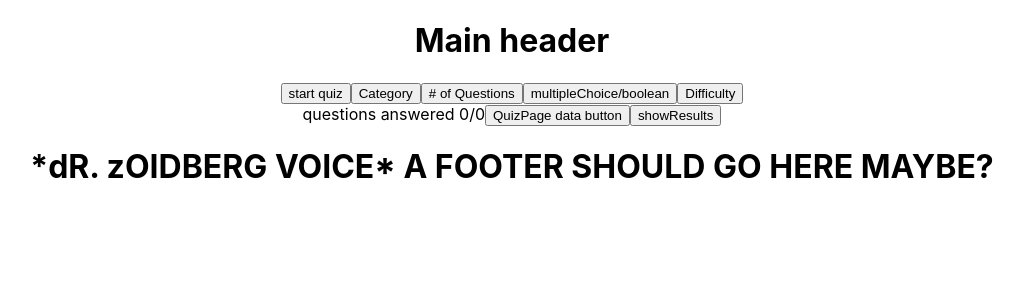
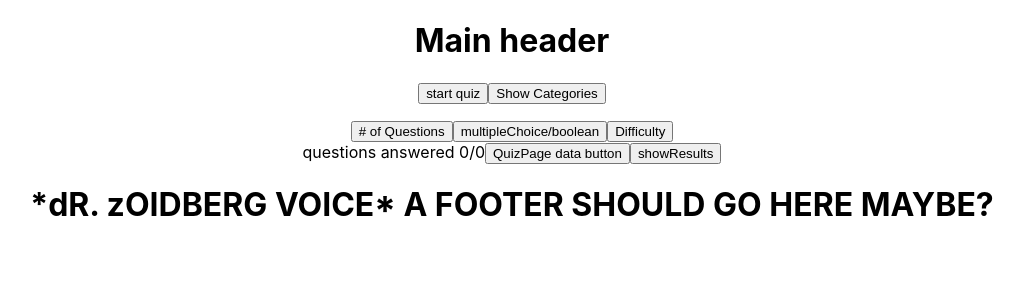
Before and after one commit to dariquewarren/triviaapp, a React (Create React App) app: page / in a window 1280 px wide. Shown: the top 300 px of the page, without its empty margins (128-1152 px from the left). Built offline with nearby package versions, Linux system fonts and the light colour scheme.

Commit message:
made a button in main header that toggles showing a list of category buttons, obtained from a fetch request to the trivia api

```diff
--- a/src/App.js
+++ b/src/App.js
@@ -15,7 +15,15 @@ const [showResultsPage, toggleShowResultsPage] = useState(false)
 // suggestion: copy the dropdowns on the opendtb website in the api docs
 // may have to make two seperate question Cards to accomodate new data
 // OR conditionally render necessary props into the same card (because styling is till tedious for me lol)
-   const getTriviaData =()=>{
+   const getTriviaData =(amount, category,difficulty,type)=>{
+
+    const customParams ={
+      amount,
+      category,
+      difficulty,
+      type
+    }
+    console.log('customParams', customParams)
      fetch('https://opentdb.com/api.php?amount=10&category=9&difficulty=easy&type=boolean').then((response)=>{
       return response.json()
      }).then((data)=>{
--- a/src/Components/MainHeader.js
+++ b/src/Components/MainHeader.js
@@ -1,5 +1,5 @@
 import React, {useState} from 'react'
-
+import Badge from 'react-bootstrap/Badge'
 // at some point I want different quiz buttons to select different quizzes based on params available like difficulty, amount of questions, category and whether or not the options are strings or boolean
 // suggestion: copy the dropdowns on the opendtb website in the api docs
 // may have to make two seperate question Cards to accomodate new data
@@ -10,7 +10,8 @@ const [qAmount, setQAmount] = useState(10)
 const [qCategory, setQCategory] = useState(9)
 const [qDifficulty, setQDifficulty] = useState('easy')
 const [qType, setQType] = useState('boolean')
-
+const [showCategory, toggleShowCategory] = useState(false)
+const [categoryList, setCategoryList] = useState([])
 
     // set states for the following to be used with props.gettriviadata function
         //amount, category,difficulty,type
@@ -29,8 +30,38 @@ const [qType, setQType] = useState('boolean')
            }}
             >{(props.quizData.length < 1) ? 'start quiz' : 'new quiz'  }  </button>
 
-            <button>Category</button>
-            <button># of Questions</button>
+            <button onClick={()=>{
+                fetch('https://opentdb.com/api_category.php').then((response)=>{
+                    return response.json()
+                }).then((data)=>{
+                    setCategoryList(data)
+                    console.log('data', data)
+                    return data
+                }).then((data)=>{
+                    toggleShowCategory(!showCategory)
+
+                })
+
+            }}>{(showCategory)? 'Hide Categories': 'Show Categories'}</button>
+            {
+
+            }
+           {
+               (showCategory)
+               ?
+               categoryList.trivia_categories.map((m)=>{
+                return(
+                    <button key={m.id} value={m.id}> {m.name}</button>
+                )
+            })
+                :
+               <p></p>
+           }
+
+            <button>
+
+
+            # of Questions</button>
             <button>multipleChoice/boolean</button>
             <button>Difficulty</button>
 
```
